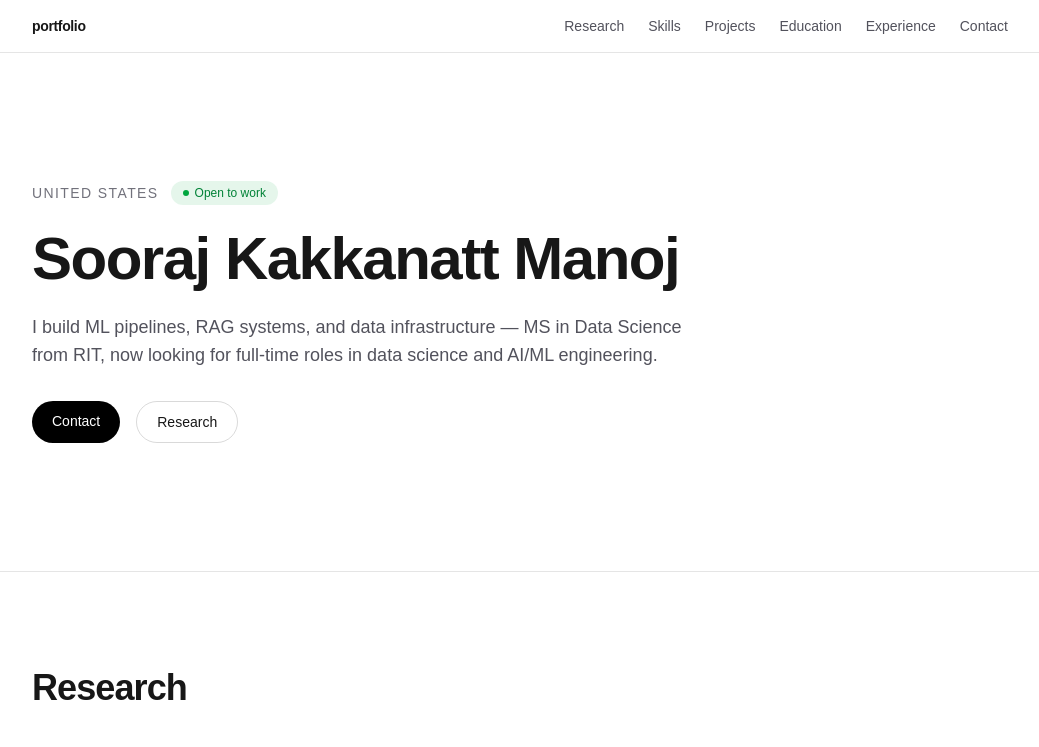
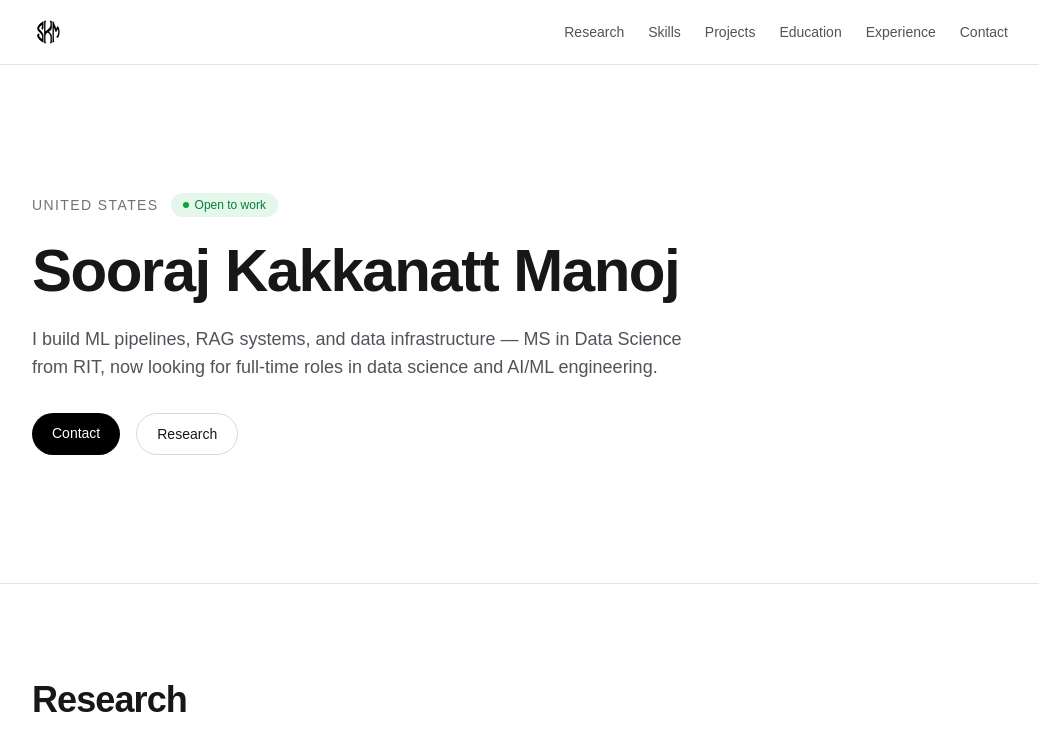
Before and after one commit to soorajmanoj/soorajmanoj.github.io, a Next.js app: page / in a window 1280 px wide. Shown: the top 747 px of the page, without its empty margins (120-1159 px from the left). Built offline with nearby package versions, Linux system fonts and the light colour scheme.

Commit message:
Replace nav text logo with SKM SVG mark
Logo SVG is white-filled, so apply invert/dark:invert-0 to render
dark on light backgrounds and stay white on dark backgrounds.

```diff
--- a/app/components/Nav.tsx
+++ b/app/components/Nav.tsx
@@ -11,8 +11,13 @@ export default function Nav() {
   return (
     <header className="sticky top-0 z-50 border-b border-black/10 bg-white/80 backdrop-blur dark:border-white/10 dark:bg-black/80">
       <nav className="mx-auto flex max-w-5xl items-center justify-between px-6 py-4">
-        <a href="#" className="text-sm font-semibold tracking-tight">
-          portfolio
+        <a href="#" aria-label="Home" className="flex items-center">
+          {/* eslint-disable-next-line @next/next/no-img-element */}
+          <img
+            src="/assets/brand/logo.svg"
+            alt="SKM logo"
+            className="h-8 w-8 invert dark:invert-0"
+          />
         </a>
         <ul className="flex gap-6 text-sm text-zinc-600 dark:text-zinc-400">
           {links.map((link) => (
```
Also changed, not shown: public/assets/brand/logo.svg (added).
